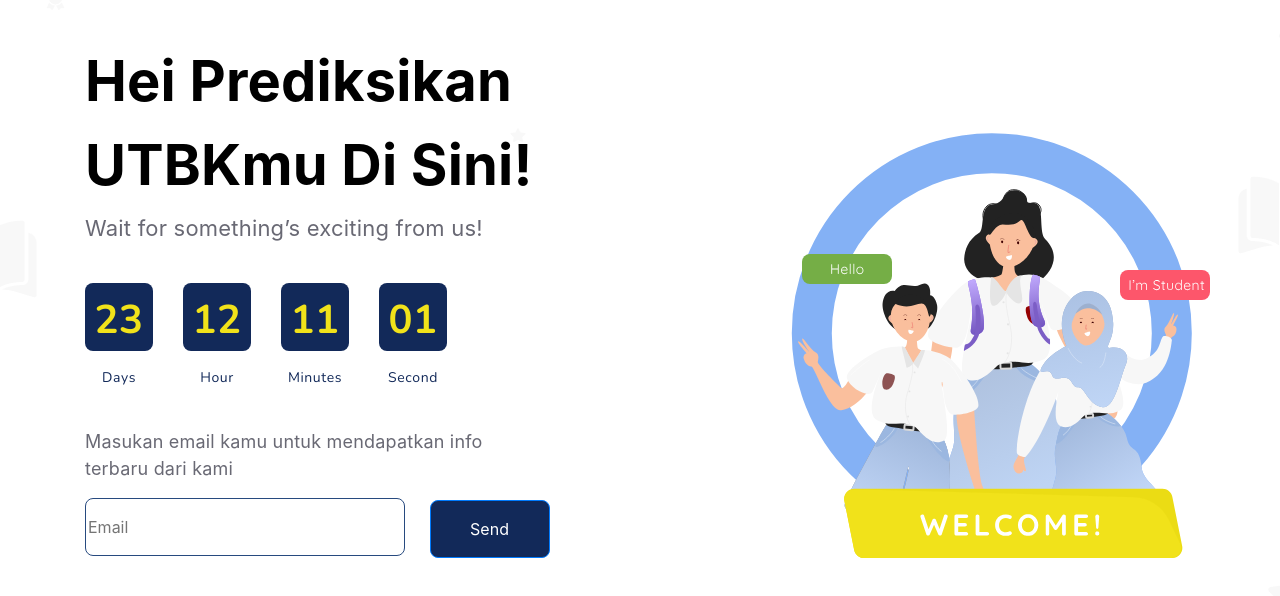
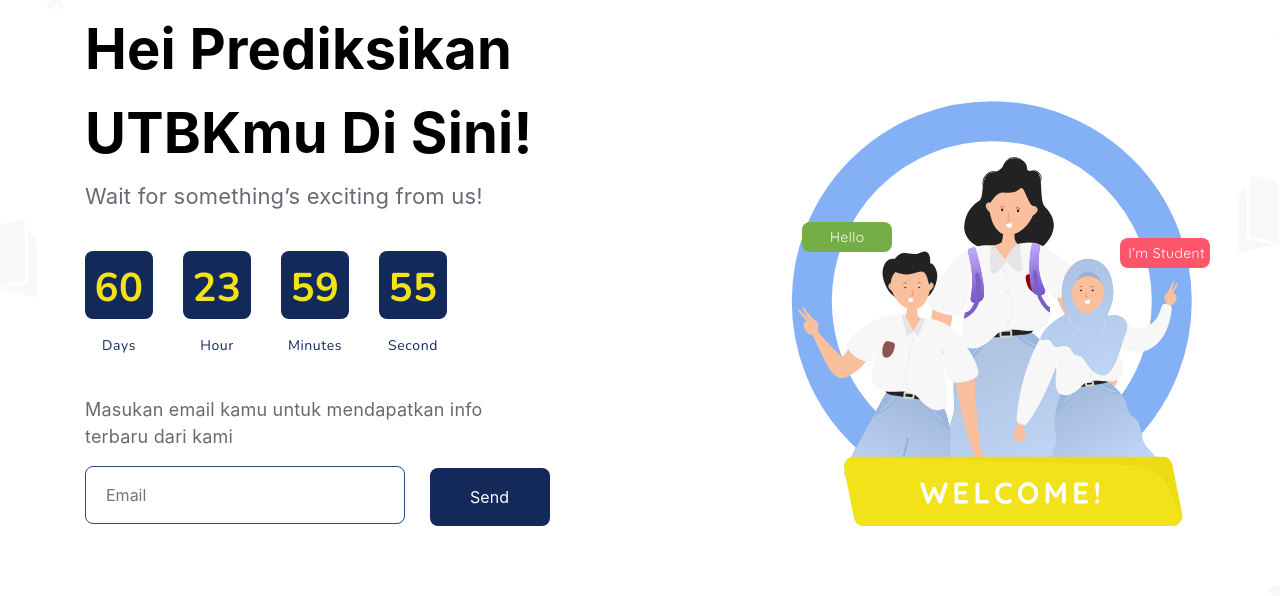
Before and after one commit to hanawazaki/predicto-landing, a plain HTML site: page index.html in a window 1280 px wide. Shown: the part 114-710 px from the top of the page. Drawn offline with nearby package versions, Linux system fonts and the light colour scheme.

Commit message:
add counter date

```diff
--- a/index.html
+++ b/index.html
@@ -49,28 +49,13 @@
       </nav>
     </div>
 
-    <div class="container bg-content my-5">
+    <div class="container bg-content">
       <div class="row">
         <div class="col-12 col-lg-6 text-content">
           <h2>Hei Prediksikan UTBKmu Di Sini!</h2>
           <h4 class="mb-4">Wait for something’s exciting from us!</h4>
           <div class="time-launch d-flex flex-row mb-4">
-            <div class="item">
-              <p class="time">23</p>
-              <p>Days</p>
-            </div>
-            <div class="item">
-              <p class="time">12</p>
-              <p>Hour</p>
-            </div>
-            <div class="item">
-              <p class="time">11</p>
-              <p>Minutes</p>
-            </div>
-            <div class="item">
-              <p class="time">01</p>
-              <p>Second</p>
-            </div>
+
           </div>
           <div class="email-input">
             <form action="#">
@@ -87,15 +72,7 @@
       </div>
     </div>
 
-    <script
-      src="https://code.jquery.com/jquery-3.5.1.js"
-      integrity="sha256-QWo7LDvxbWT2tbbQ97B53yJnYU3WhH/C8ycbRAkjPDc="
-      crossorigin="anonymous"
-    ></script>
-    <script
-      src="https://stackpath.bootstrapcdn.com/bootstrap/4.5.2/js/bootstrap.min.js"
-      integrity="sha384-B4gt1jrGC7Jh4AgTPSdUtOBvfO8shuf57BaghqFfPlYxofvL8/KUEfYiJOMMV+rV"
-      crossorigin="anonymous"
-    ></script>
+    <script src="script.js"></script>
+
   </body>
 </html>
--- /dev/null
+++ b/script.js
@@ -0,0 +1,39 @@
+const clock = document.querySelector('.time-launch')
+const countDownDate = new Date()
+const nextMonth = countDownDate.setMonth(countDownDate.getMonth() + 2)
+
+const time = () => {
+    const now = new Date().getTime();
+    const distance = nextMonth - now;
+
+    const day = 1000 * 60 * 60 * 24;
+    const hour = 1000 * 60 * 60;
+    const min = 1000 * 60;
+
+    const d = Math.floor(distance / (day));
+    const h = Math.floor((distance % (day)) / (hour));
+    const m = Math.floor((distance % (hour)) / (min));
+    const s = Math.floor((distance % (min)) / (1000));
+
+    const html = `
+        <div class="item">
+            <p class="time">${d}</p>
+            <p>Days</p>
+        </div>
+        <div class="item">
+            <p class="time">${h}</p>
+            <p>Hour</p>
+        </div>
+        <div class="item">
+            <p class="time">${m}</p>
+            <p>Minutes</p>
+        </div>
+        <div class="item">
+            <p class="time">${s}</p>
+            <p>Second</p>
+        </div>
+    `
+    clock.innerHTML = html
+}
+
+setInterval(time, 1000)
--- a/scss/main.scss
+++ b/scss/main.scss
@@ -14,6 +14,7 @@ body {
 
 .bg-content {
   position: relative;
+  margin-bottom: 100px;
   &:before {
     content: "";
     background-image: url("/images/welcom-pict.svg");
@@ -119,6 +120,7 @@ body {
         border: 1px solid #274a7f;
         border-radius: 8px;
         margin-right: 20px;
+        padding-left: 20px;
 
         &:focus {
           border: 1px solid #274a7f;
@@ -126,10 +128,10 @@ body {
         }
 
         & ::placeholder {
-          padding-left: 20px !important;
           font-weight: normal;
           font-size: 20px;
           color: #c4c4c4;
+
         }
 
         @media screen and (max-width: 576px) {
@@ -137,7 +139,6 @@ body {
           width: 100%;
 
           & ::placeholder {
-            padding-left: 20px !important;
             font-weight: normal;
             font-size: 20px;
             color: #c4c4c4;
@@ -150,6 +151,7 @@ body {
         height: 58px;
         background: #122959;
         border-radius: 8px;
+        border: none;
 
         @media screen and (max-width: 576px) {
           width: 100%;
```
Also changed, not shown: scss/main.css, 1 other file.
